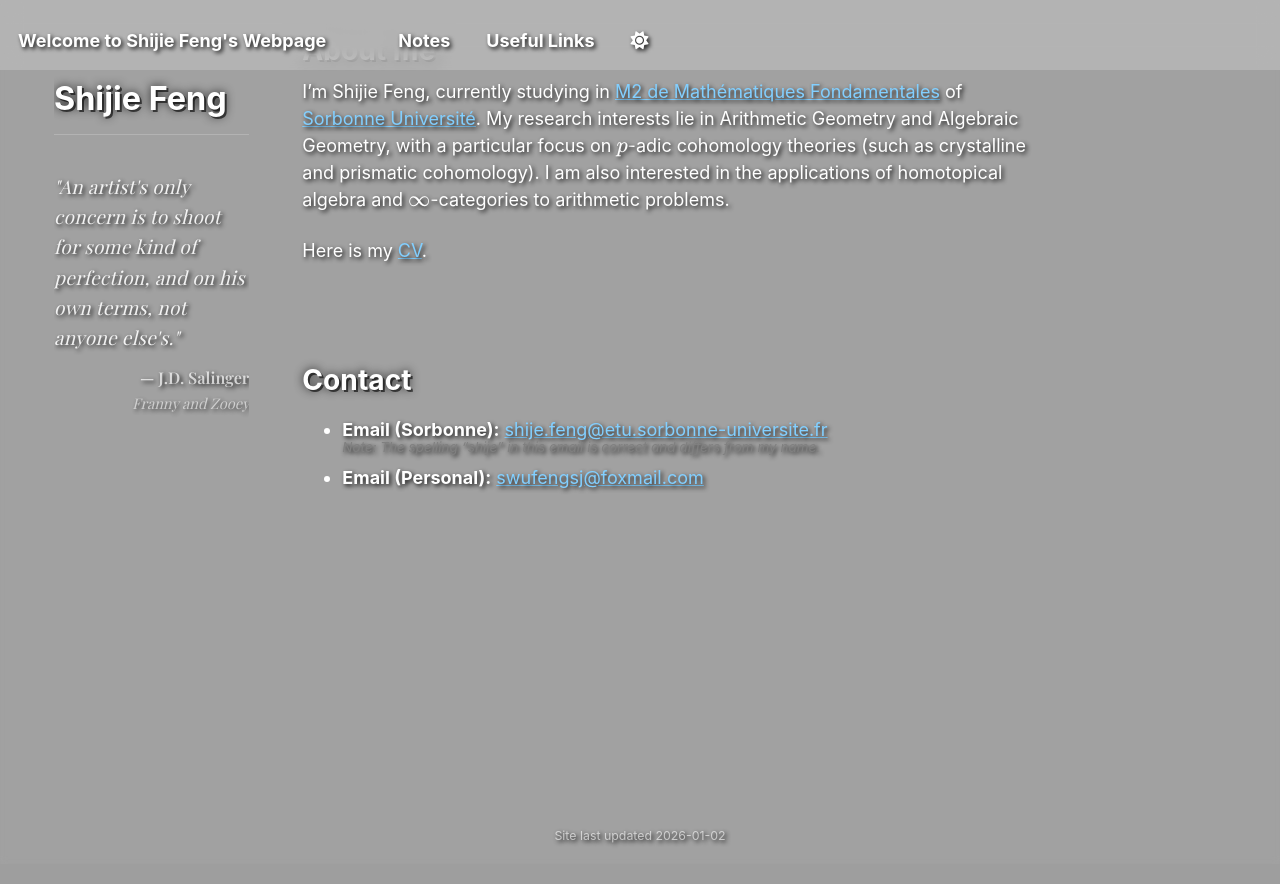
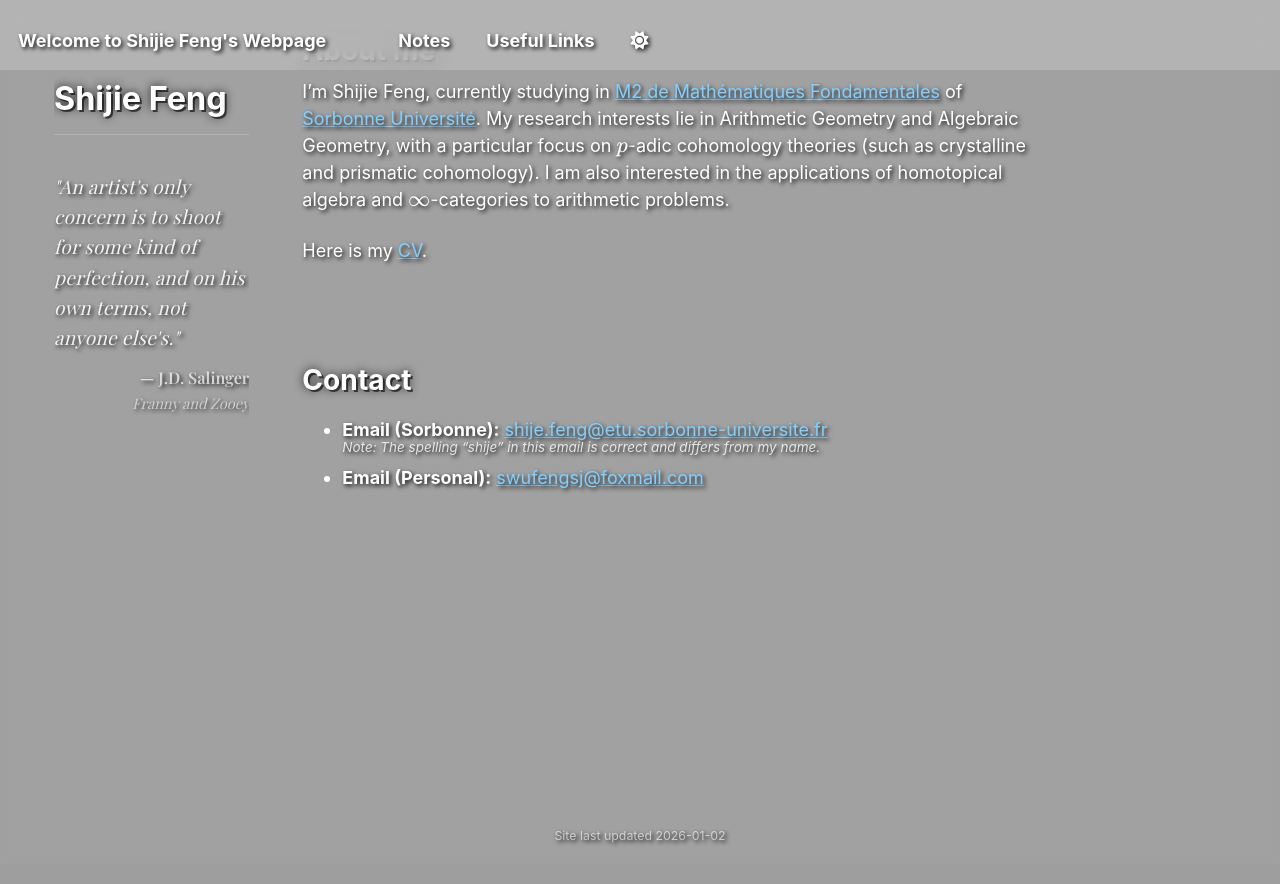
Before and after one commit to SHJFeng/SHJFeng.github.io, a Jekyll site: the page built from _pages/about.md, in a window 1280 px wide and 900 px high, scrolled down 106 px. Shown: the top 884 px of the window. Built offline with Jekyll 4.4.1, drawn with Linux system fonts in a browser that asks for light colours; some web fonts are replaced.

Commit message:
小字改为浅灰色_custom.scss

```diff
--- a/_sass/_custom.scss
+++ b/_sass/_custom.scss
@@ -91,3 +91,9 @@ h1, h2, h3, h4, h5, h6, .page__title, .author__name {
 }
 
 .author__avatar { display: none !important; }
+
+/* 强制覆盖所有 small 标签的颜色，包括 inline style 写死的灰色 */
+small, .small {
+    /* 这里改成你想要的浅灰色，0.8 表示 80% 不透明度的白色，看起来就是很舒服的浅灰 */
+    color: rgba(255, 255, 255, 0.8) !important;
+}
```
